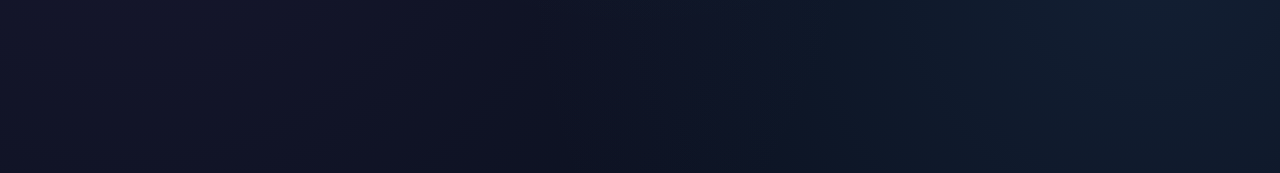
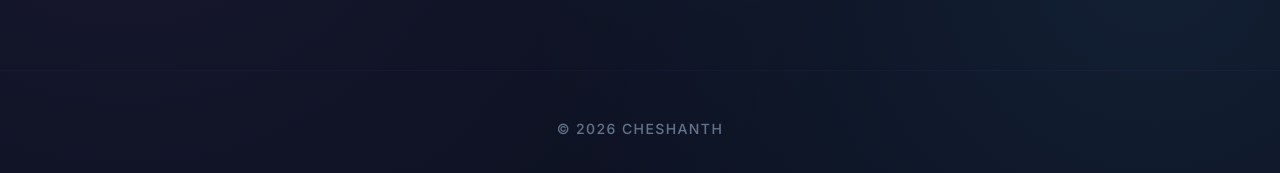
Before and after one commit to cheshanth-14/WebAudit-AI, a React (Vite) app in the folder client/: page / in a window 1280 px wide. Shown: the part 523-696 px from the top of the page. Built offline with nearby package versions, Linux system fonts and the light colour scheme.

Commit message:
feat: Implement the main application UI for website auditing, including URL input, model selection, and displaying audit results.

```diff
--- a/client/src/App.jsx
+++ b/client/src/App.jsx
@@ -229,6 +229,12 @@ function App() {
 
         </main>
       )}
+      {/* Custom Copyright Footer */}
+      <footer className="mt-20 py-12 border-t border-cosmic/10 text-center">
+        <p className="text-slate-500 text-sm font-medium tracking-widest uppercase">
+          © 2026 Cheshanth
+        </p>
+      </footer>
     </div>
   );
 }
```
